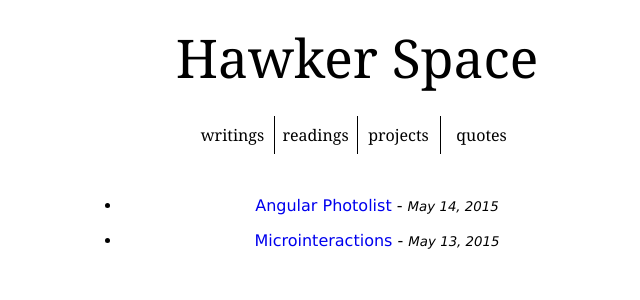
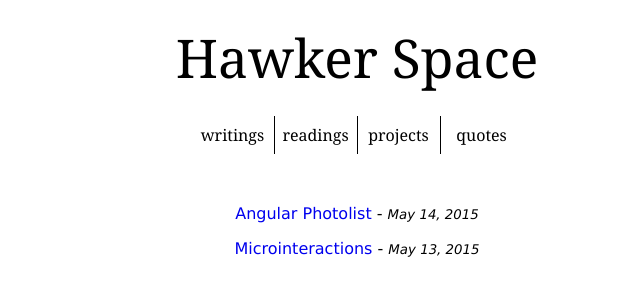
Before and after one commit to ryanhawker/hawker-space, a Jekyll site: the page built from writings/index.html, in a window 1280 px wide. Shown: the top 300 px of the page, without its empty margins (283-923 px from the left). Built offline with Jekyll 4.4.1, drawn with Linux system fonts in a browser that asks for light colours; some web fonts are replaced; Markdown is read by kramdown in place of the engine named in the settings.

Commit message:
fixing list of posts alignment

```diff
--- a/css/style.scss
+++ b/css/style.scss
@@ -171,6 +171,10 @@
     margin: 0 auto;
     @include borderRadius(6px);
     padding: 10px;
+    ul {
+        padding: 0;
+        list-style: none;
+    }
 }
 #post-wrapper {
     height: auto;
@@ -179,7 +183,7 @@
     background-color: darken( #fff, 0% ); /*darken( $emerald, 20% );*/
     margin: 0 auto;
     @include borderRadius(6px);
-    padding: 10px;
+    //padding: 10px;
 }
 #perma-title {
     font-family: Georgia, Times, serif;
@@ -194,4 +198,5 @@
     }
     font-family: Verdana, Arial, sans-serif;
     color: #000;
+    padding: 0.5em;
 }
--- a/writings/index.html
+++ b/writings/index.html
@@ -3,11 +3,11 @@
 title: Hawker Space
 ---
 <section id="posts-wrapper">
-    {% for post in site.posts %}
-    <article class="post">
+    <div>
         <ul>
-            <li><a href="{{ post.url }}">{{ post.title }}</a> - <span class="post-date">{{ post.date | date: '%B %d, %Y' }}</span></li>
+        {% for post in site.posts %}
+            <li class="post"><a href="{{ post.url }}">{{ post.title }}</a> - <span class="post-date">{{ post.date | date: '%B %d, %Y' }}</span></li>
+        {% endfor %}
         </ul>
-    </article>
-    {% endfor %}
+    </div>
 </section>
```
